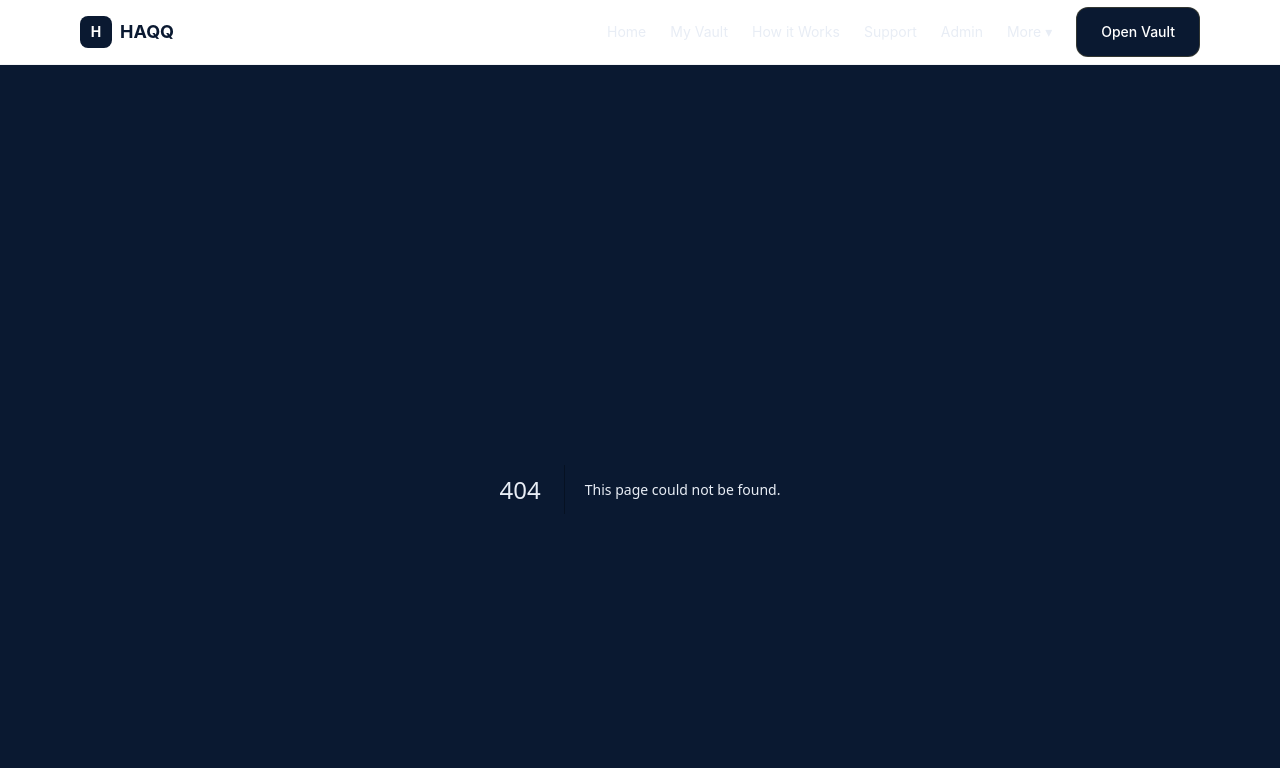
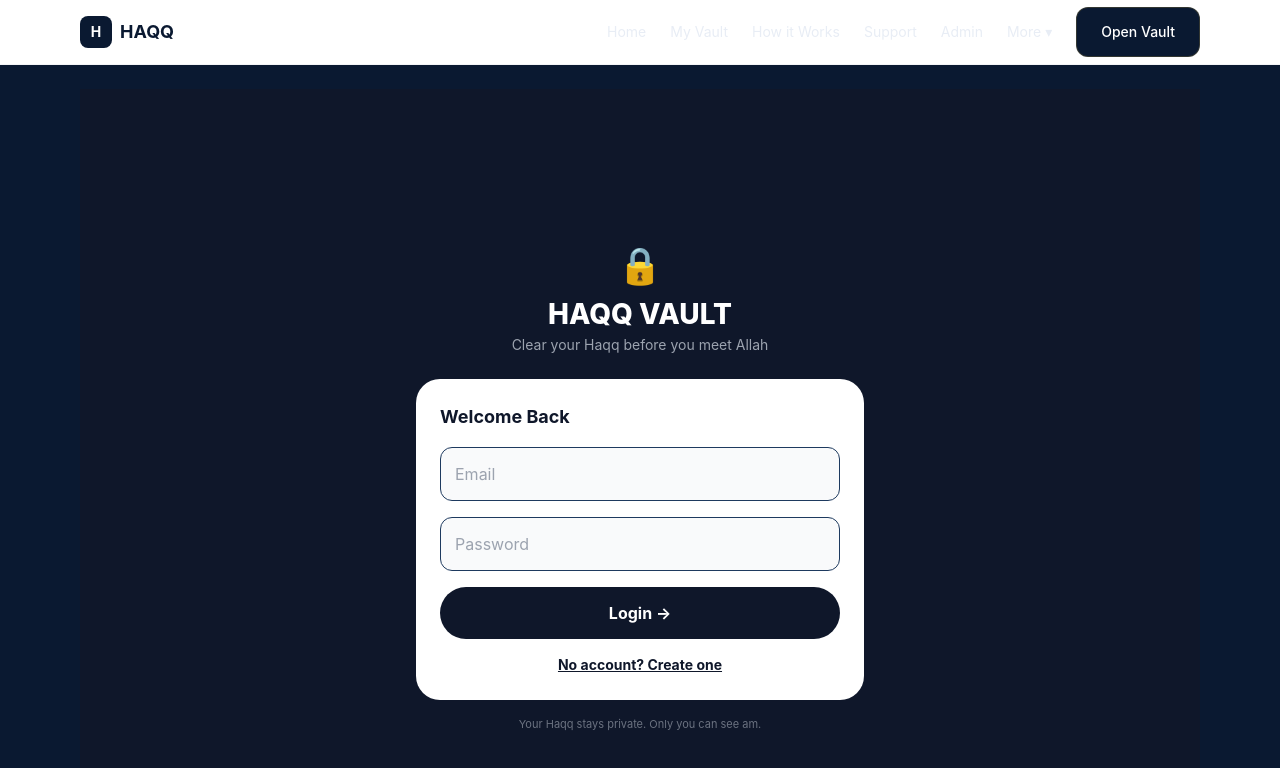
Before and after one commit to Habeebullahi7/Haqq-Vault, a Next.js app: page /login in a window 1280 px wide. Before the commit this address had no page. Shown: the top 768 px of the page. Built offline with nearby package versions, Linux system fonts and the light colour scheme.

Commit message:
Implement login and signup page with Supabase

```diff
--- /dev/null
+++ b/app/login/page.tsx
@@ -0,0 +1,57 @@
+"use client";
+import { useState } from "react";
+import { supabase } from "@/lib/supabase";
+import { useRouter } from "next/navigation";
+
+export default function LoginPage() {
+  const [email, setEmail] = useState("");
+  const [password, setPassword] = useState("");
+  const [fullName, setFullName] = useState("");
+  const [isSignup, setIsSignup] = useState(false);
+  const [loading, setLoading] = useState(false);
+  const router = useRouter();
+
+  async function handleAuth() {
+    setLoading(true);
+    if (isSignup) {
+      const { data, error } = await supabase.auth.signUp({ email, password });
+      if (error) { alert(error.message); setLoading(false); return; }
+      if (data.user) {
+        await supabase.from('profiles').insert([{ id: data.user.id, full_name: fullName }]);
+        router.push("/onboarding-witness");
+      }
+    } else {
+      const { error } = await supabase.auth.signInWithPassword({ email, password });
+      if (error) { alert(error.message); setLoading(false); return; }
+      router.push("/");
+    }
+    setLoading(false);
+  }
+
+  return (
+    <div className="min-h-screen bg-[#0f172a] text-white flex items-center justify-center px-5">
+      <div className="w-full max-w-md">
+        <div className="text-center mb-6">
+          <p className="text-4xl">🔒</p>
+          <h1 className="font-extrabold text-[28px] mt-2">HAQQ VAULT</h1>
+          <p className="text-sm text-gray-400">Clear your Haqq before you meet Allah</p>
+        </div>
+        <div className="bg-white text-[#0f172a] rounded-[24px] p-6 space-y-4">
+          <h2 className="font-bold text-lg">{isSignup ? "Create Account" : "Welcome Back"}</h2>
+          {isSignup && (
+            <input value={fullName} onChange={e=>setFullName(e.target.value)} placeholder="Full Name" className="w-full p-3.5 bg-gray-50 rounded-xl border outline-none" />
+          )}
+          <input value={email} onChange={e=>setEmail(e.target.value)} placeholder="Email" type="email" className="w-full p-3.5 bg-gray-50 rounded-xl border outline-none" />
+          <input value={password} onChange={e=>setPassword(e.target.value)} placeholder="Password" type="password" className="w-full p-3.5 bg-gray-50 rounded-xl border outline-none" />
+          <button onClick={handleAuth} disabled={loading} className="w-full bg-[#0f172a] text-white py-3.5 rounded-full font-bold">
+            {loading ? "Loading..." : isSignup ? "Create Account →" : "Login →"}
+          </button>
+          <button onClick={()=>setIsSignup(!isSignup)} className="w-full text-sm font-bold underline">
+            {isSignup ? "Already have account? Login" : "No account? Create one"}
+          </button>
+        </div>
+        <p className="text-[11px] text-center text-gray-500 mt-4">Your Haqq stays private. Only you can see am.</p>
+      </div>
+    </div>
+  );
+}
```
